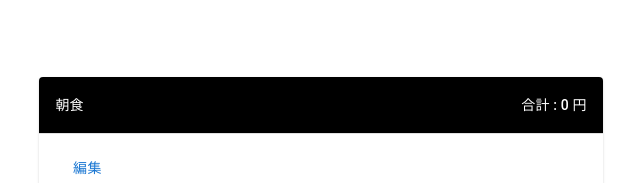
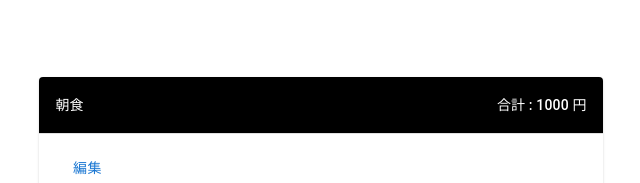
Before and after one commit to tamaokishie/foodexpenses, a React (Create React App) app: page / in a window 1280 px wide. Shown: the top 183 px of the page, without its empty margins (319-959 px from the left). Built offline with nearby package versions, Linux system fonts and the light colour scheme.

Commit message:
reduceをつかって指定した配列の値の合計金額計算

```diff
--- a/src/pages/home/Home.tsx
+++ b/src/pages/home/Home.tsx
@@ -59,7 +59,10 @@ export default function Home() {
   const handleClose = () => {
     setOpen(false);
   };
-  const totalPrice = 0;
+  const price = [100, 200, 300, 400];
+  const totalPrice = price.reduce((sum: number, val: number): number => {
+    return sum + val;
+}, 0);
 
   return (
     <Grid container>
```
